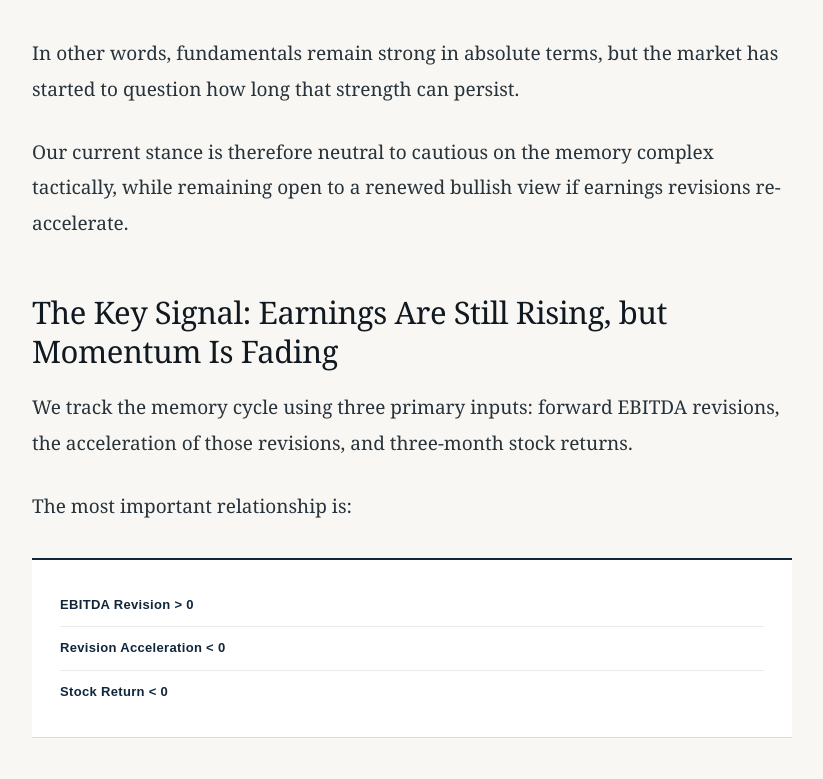
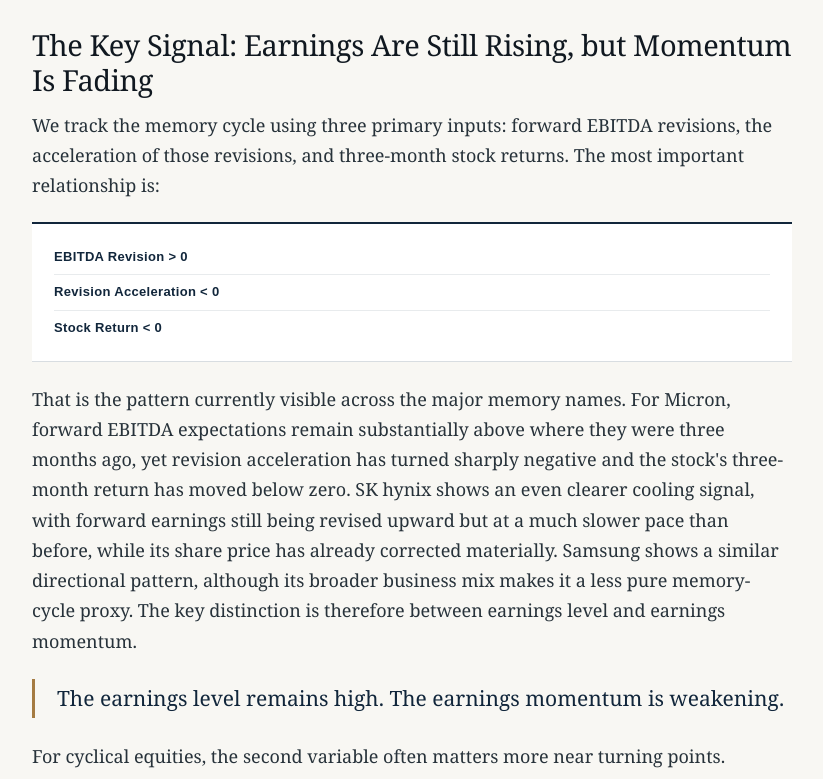
Before and after one commit to PuYuan-scott/PuYuan-scott.github.io, a Next.js app: page /insights/memory-stocks-stage-10-price-led-rollover in a window 1280 px wide. Shown: the part 1152-1931 px from the top of the page, without its empty margins (228-1051 px from the left). Built offline with nearby package versions, Linux system fonts and the light colour scheme.

Commit message:
Tighten insight articles and add social artwork

```diff
--- a/app/globals.css
+++ b/app/globals.css
@@ -545,7 +545,7 @@ nav a:focus-visible {
 }
 
 .insight-article-header {
-  padding-bottom: 44px;
+  padding-bottom: 34px;
   border-bottom: 1px solid var(--ink);
 }
 
@@ -592,48 +592,52 @@ nav a:focus-visible {
 
 .insight-content {
   max-width: 760px;
-  margin: 58px auto 0;
+  margin: 40px auto 0;
   color: #27323a;
   font-family: var(--serif);
-  font-size: 19px;
-  line-height: 1.86;
+  font-size: 18px;
+  line-height: 1.68;
 }
 
 .insight-content p {
-  margin-bottom: 28px;
+  margin-bottom: 15px;
 }
 
 .insight-content h2 {
-  margin: 52px 0 20px;
+  margin: 36px 0 12px;
   color: var(--ink);
-  font-size: 31px;
+  font-size: 29px;
   font-weight: 400;
   letter-spacing: -0.015em;
-  line-height: 1.25;
+  line-height: 1.22;
+}
+
+.insight-content > h2:first-child {
+  margin-top: 0;
 }
 
 .insight-content ul {
-  margin: 0 0 31px;
+  margin: 4px 0 18px;
   padding-left: 24px;
 }
 
 .insight-content li {
-  margin-bottom: 11px;
+  margin-bottom: 5px;
   padding-left: 5px;
 }
 
 .insight-content blockquote {
-  margin: 38px 0;
-  padding: 7px 0 7px 28px;
+  margin: 23px 0;
+  padding: 4px 0 4px 22px;
   border-left: 3px solid var(--accent);
   color: var(--navy);
-  font-size: 23px;
-  line-height: 1.55;
+  font-size: 21px;
+  line-height: 1.48;
 }
 
 .insight-framework {
-  margin: 34px 0;
-  padding: 24px 28px;
+  margin: 22px 0;
+  padding: 16px 22px;
   background: var(--white);
   border-top: 2px solid var(--navy);
   border-bottom: 1px solid var(--line);
@@ -641,7 +645,7 @@ nav a:focus-visible {
 
 .insight-framework p {
   margin: 0;
-  padding: 11px 0;
+  padding: 7px 0;
   color: var(--navy);
   font-family: var(--sans);
   font-size: 13px;
@@ -656,7 +660,7 @@ nav a:focus-visible {
 
 .insight-table-wrap {
   width: calc(100% + 120px);
-  margin: 31px 0 42px -60px;
+  margin: 22px 0 30px -60px;
   overflow-x: auto;
 }
 
@@ -672,7 +676,7 @@ nav a:focus-visible {
 
 .insight-table th,
 .insight-table td {
-  padding: 14px 15px;
+  padding: 11px 13px;
   border-bottom: 1px solid var(--soft-line);
   text-align: left;
   vertical-align: top;
@@ -711,7 +715,7 @@ nav a:focus-visible {
 }
 
 .insight-sources {
-  margin-top: 58px;
+  margin-top: 38px;
   padding-top: 4px;
   border-top: 1px solid var(--line);
 }
@@ -725,7 +729,7 @@ nav a:focus-visible {
 }
 
 .insight-sources li {
-  margin-bottom: 9px;
+  margin-bottom: 5px;
 }
 
 .insight-sources a {
@@ -744,8 +748,8 @@ nav a:focus-visible {
   align-items: start;
   justify-content: space-between;
   gap: 40px;
-  margin: 65px auto 0;
-  padding-top: 28px;
+  margin: 46px auto 0;
+  padding-top: 22px;
   border-top: 1px solid var(--line);
 }
 
--- a/app/insights/[slug]/page.tsx
+++ b/app/insights/[slug]/page.tsx
@@ -80,7 +80,10 @@ export default async function InsightPage({ params }: InsightPageProps) {
       </header>
 
       <div className="insight-content">
-        <ArticleContent content={insight.content} />
+        <ArticleContent
+          content={insight.content}
+          mergeConsecutiveParagraphs
+        />
       </div>
 
       <footer className="insight-article-footer">
--- a/components/ArticleContent.tsx
+++ b/components/ArticleContent.tsx
@@ -2,7 +2,22 @@ import type { InsightBlock } from "@/lib/insights";
 
 type ArticleContentProps = {
   content: InsightBlock[];
+  mergeConsecutiveParagraphs?: boolean;
 };
+
+function mergeParagraphBlocks(content: InsightBlock[]) {
+  return content.reduce<InsightBlock[]>((blocks, block) => {
+    const previousBlock = blocks.at(-1);
+
+    if (block.type === "paragraph" && previousBlock?.type === "paragraph") {
+      previousBlock.text = `${previousBlock.text} ${block.text}`;
+      return blocks;
+    }
+
+    blocks.push({ ...block });
+    return blocks;
+  }, []);
+}
 
 function ArticleBlock({ block }: { block: InsightBlock }) {
   switch (block.type) {
@@ -73,8 +88,15 @@ function ArticleBlock({ block }: { block: InsightBlock }) {
   }
 }
 
-export default function ArticleContent({ content }: ArticleContentProps) {
-  return content.map((block, index) => (
+export default function ArticleContent({
+  content,
+  mergeConsecutiveParagraphs = false,
+}: ArticleContentProps) {
+  const articleBlocks = mergeConsecutiveParagraphs
+    ? mergeParagraphBlocks(content)
+    : content;
+
+  return articleBlocks.map((block, index) => (
     <ArticleBlock block={block} key={`${block.type}-${index}`} />
   ));
 }
```
Also changed, not shown: public/social/ai-capex-linkedin-1200x627.png (added), public/social/ai-capex-linkedin-original.png (added).
